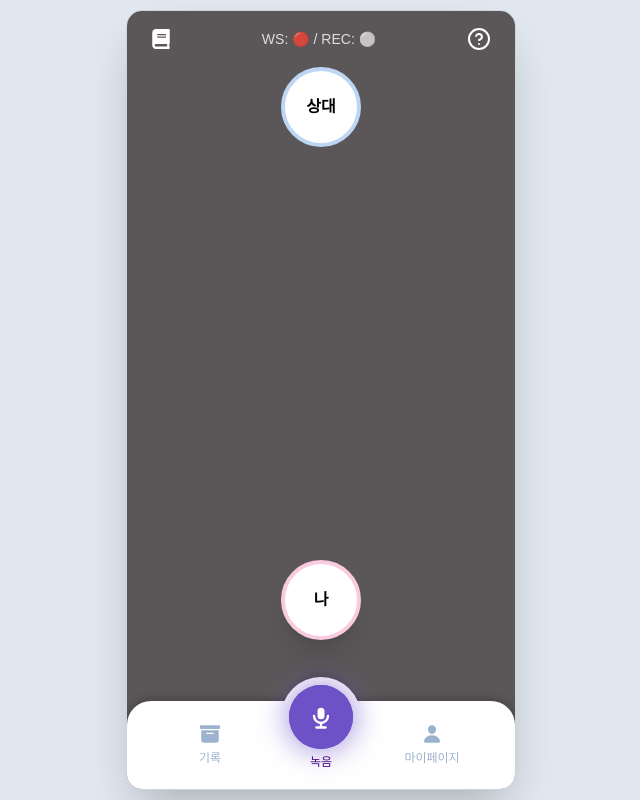
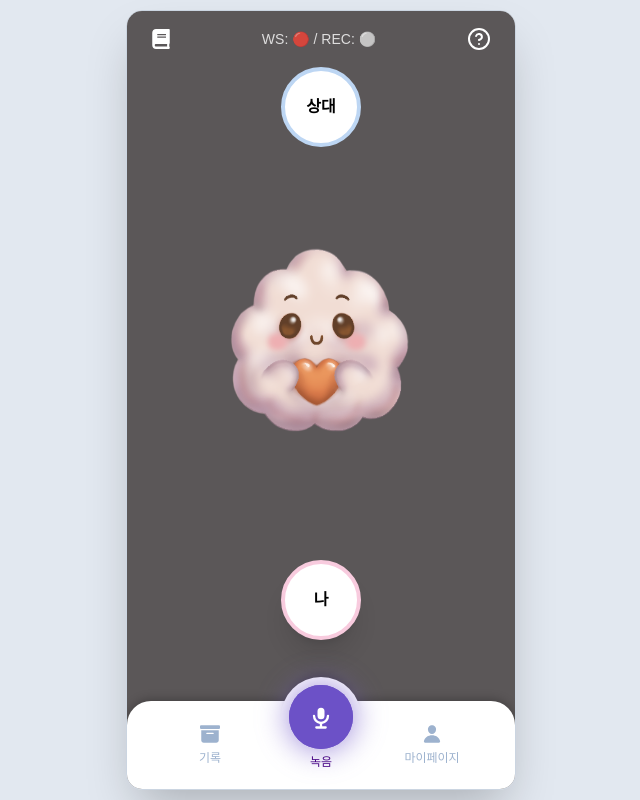
Before and after one commit to taeranlee/maumii, a React (Vite) app: page /record in a window 1280 px wide. Shown: the whole page, without its empty margins (319-959 px from the left). Built offline with nearby package versions, Linux system fonts and the light colour scheme.

Commit message:
feat: Record 디자인

```diff
--- a/src/pages/Record.jsx
+++ b/src/pages/Record.jsx
@@ -292,6 +292,11 @@ export default function Record() {
       {/* 중앙: 실시간/채팅 */}
       <div className="flex-1 mt-4 px-6 overflow-hidden flex flex-col">
         <div className="flex-1 overflow-y-auto space-y-3 pr-2 mb-10">
+          {!isRecording && chat.length === 0 && (
+            <div className="flex justify-center my-20">
+              <img src={defaultHero} alt="calm" className={HERO_IMG_CLASS} />
+            </div>
+          )}
           {chat.map((m) => (
             <div key={m.id}>
               {m.id === heroId && (
```
